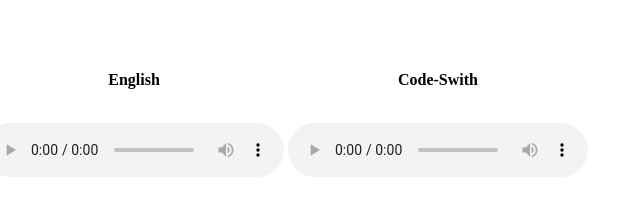
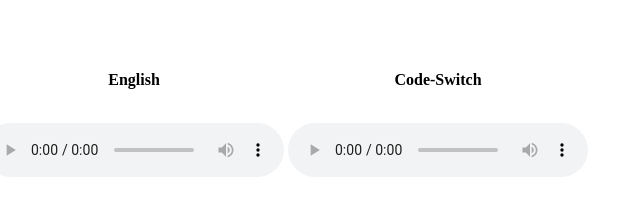
Before and after one commit to yygg678/TTS-Demo.github.io, a plain HTML site: page index.html in a window 1280 px wide. Shown: the part 129-328 px from the top of the page, 331-971 px from the left. Drawn offline with Linux system fonts and the light colour scheme.

Commit message:
Update index.html

```diff
--- a/index.html
+++ b/index.html
@@ -14,7 +14,7 @@
       <thead>
       <tr></tr>  <tr></tr>  <tr></tr>
       <tr>
-        <th> Chinese </th> <th> English</th> <th> Code-Swith </th>
+        <th> Chinese </th> <th> English</th> <th> Code-Switch </th>
     </thead><tbody>
     <tr></tr>  <tr></tr><tr></tr>  <tr></tr>
     <tr>
```
